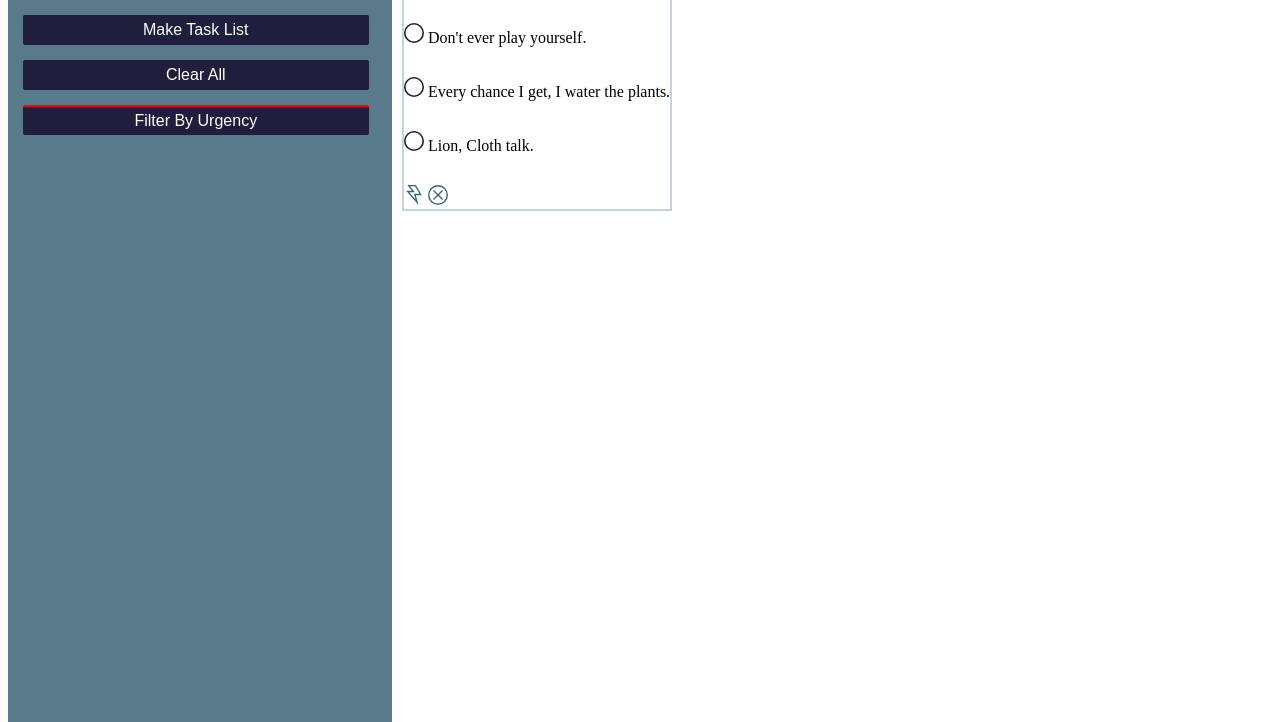
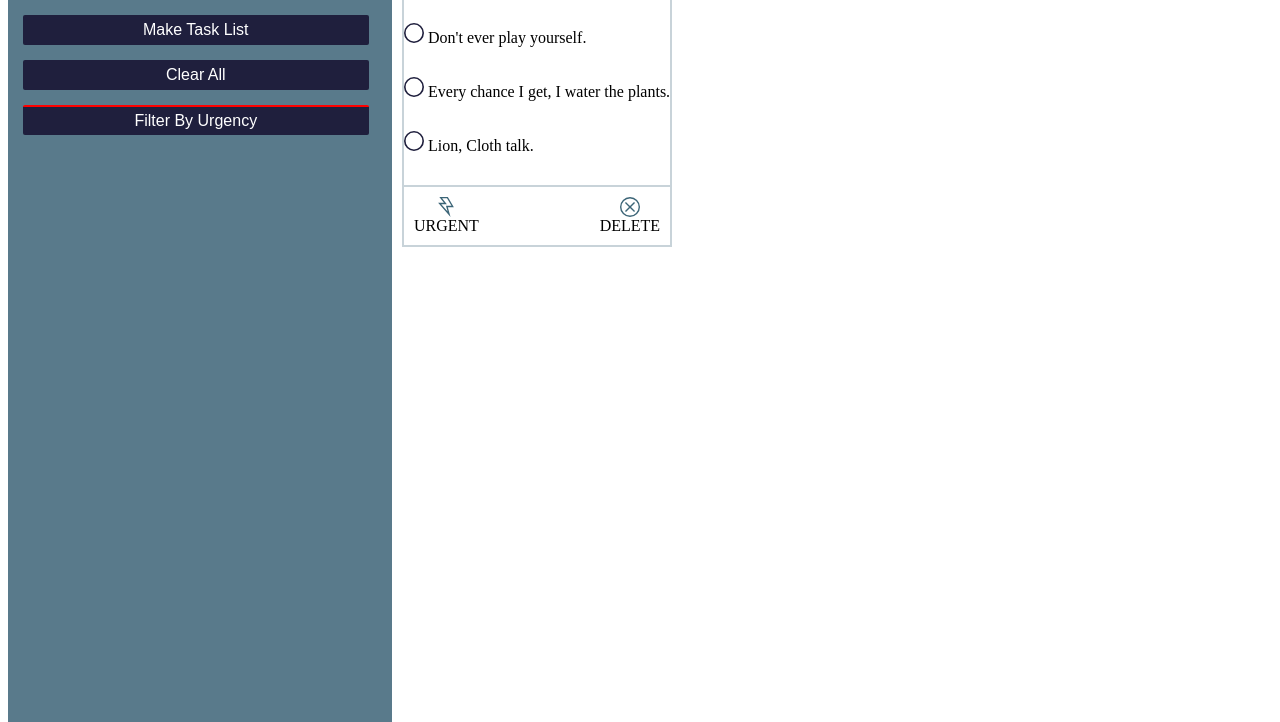
Before and after one commit to N-Gibson/Check-Yo-Self, a plain HTML site: page index.html in a window 1280 px wide. Shown: the part 158-880 px from the top of the page. Drawn offline with Linux system fonts and the light colour scheme.

Commit message:
Add card footer style and HTML classes

```diff
--- a/index.html
+++ b/index.html
@@ -37,8 +37,16 @@
         <input class="articel__image__checkbox svg" type="image" src="images/checkbox.svg" alt="mark task as complete"></input>
         <p> Lion, Cloth talk. </p>
       </div>
-      <input class="article__image__urgent svg" type="image" src="images/urgent.svg" alt="mark task as urgent"></input>
-      <input class="articel__image__delete svg" type="image" src="images/delete.svg" alt="delete the task card"></input>
+      <section class="article__section__footer">
+        <div class="article__section__urgent">
+          <input class="article__image__urgent svg" type="image" src="images/urgent.svg" alt="mark task as urgent"></input>
+          <p class="article__section__p__urgent"> URGENT </p>
+        </div>
+        <div class="article__section__delete">
+          <input class="article__image__delete svg" type="image" src="images/delete.svg" alt="delete the task card"></input>
+          <p class="article__section__p__delete"> DELETE </p>
+        </div>
+      </section>
     </article>
   </main>
 </body>
--- a/styles.css
+++ b/styles.css
@@ -112,3 +112,27 @@ p {
 .article__div__three {
   margin: 30px 0px;
 }
+
+.article__section__footer {
+  border-top: 2px solid #C8D3D9;
+  display: flex;
+  justify-content: space-between;
+  padding: 10px;
+}
+
+.article__section__urgent,
+.article__section__delete {
+  display: inline;
+}
+
+.article__image__urgent,
+.article__image__delete {
+  display: block;
+  margin: auto;
+}
+
+.article__section__p__urgent,
+.article__section__p__delete {
+  display: block;
+  margin: 0;
+}
```
